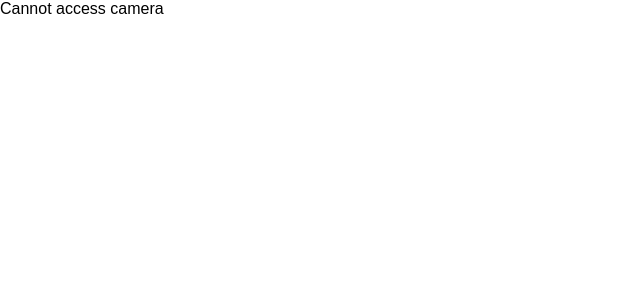
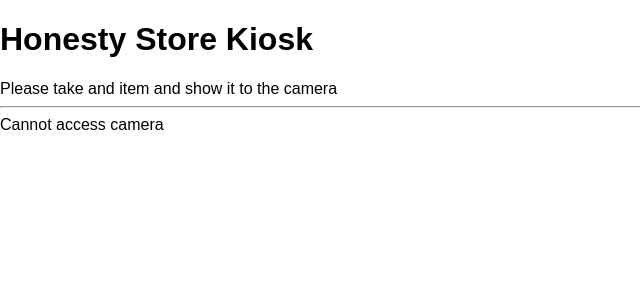
Before and after one commit to bin-nuance-bat/project, a React (Create React App) app: page / in a window 1280 px wide. Shown: the top 300 px of the page, without its empty margins (0-640 px from the left). Built offline with nearby package versions, Linux system fonts and the light colour scheme.

Commit message:
Add headers to page

```diff
--- a/src/components/App/App.js
+++ b/src/components/App/App.js
@@ -16,6 +16,11 @@ class App extends Component {
 
 		return (
 			<div>
+				<header>
+					<h1> Honesty Store Kiosk</h1>
+					Please take and item and show it to the camera
+				</header>
+				<hr />
 				<WebcamCapture />
 			</div>
 		);
```
